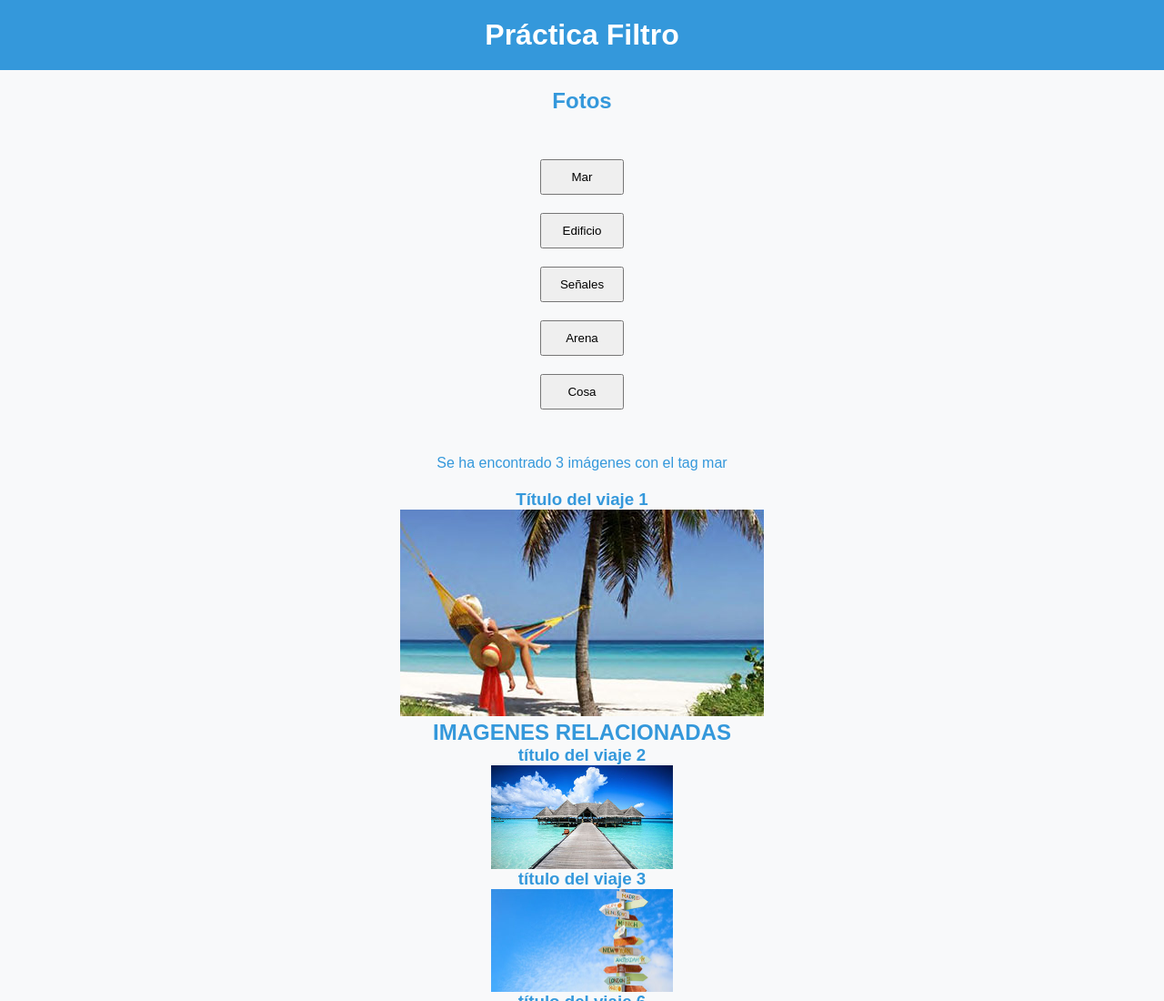
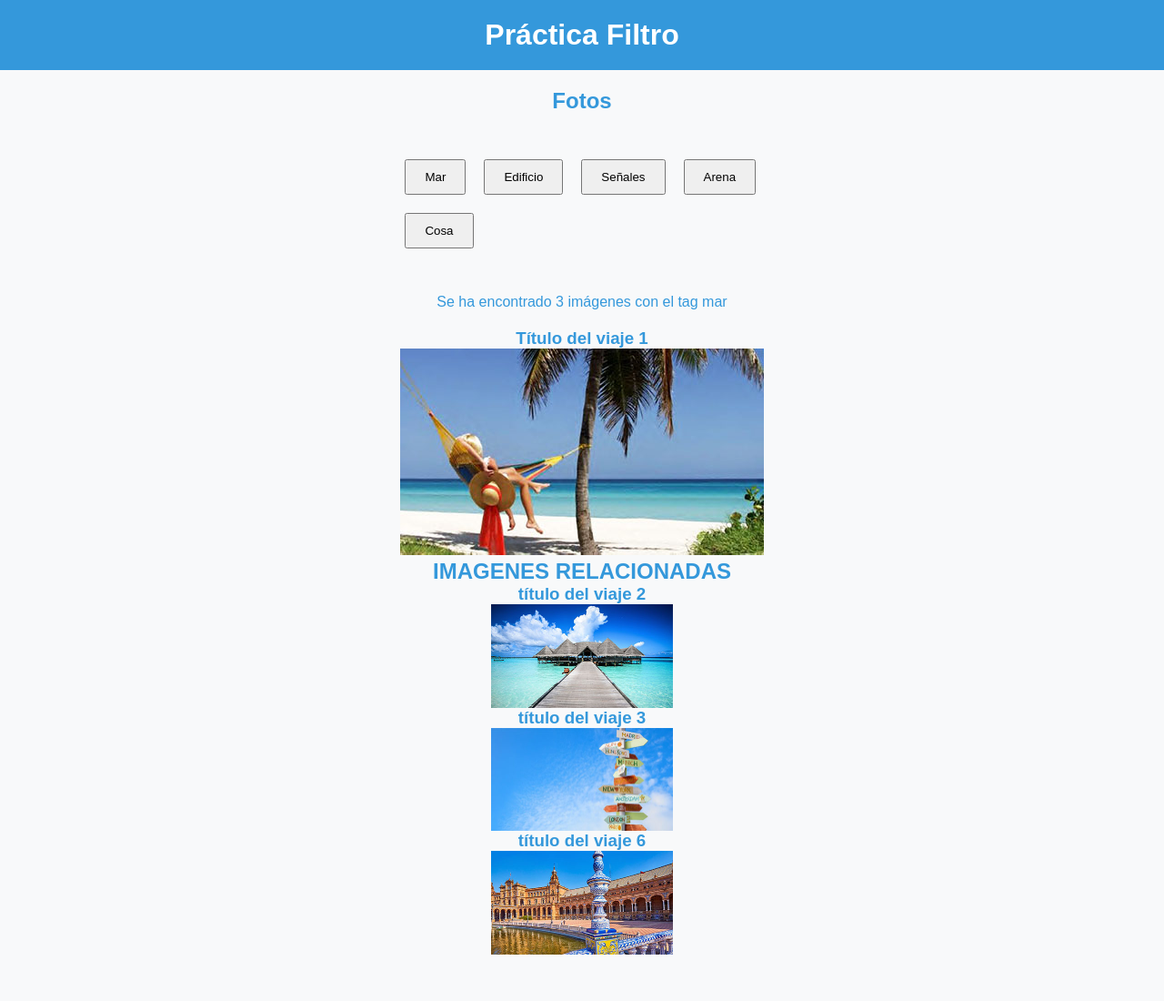
Before and after one commit to sebastian438/trabajo_practica_eventos, a plain HTML site: page index.html in a window 1280 px wide. Shown: the top 1100 px of the page at 91% size. After the commit the page ends 1049 px from the top, so only its background shows below. Drawn offline with Linux system fonts and the light colour scheme.

Commit message:
ADD: responsive añadido a botones en tablet

```diff
--- a/css/main.css
+++ b/css/main.css
@@ -77,3 +77,12 @@ body {
 h3 {
     text-align: center;
 }
+
+@media (min-width: 768px) {
+    .cajaBotones {
+        width: 33%;
+        display: flex;
+        flex-direction: row;
+        flex-wrap: wrap;
+    }
+}
```
